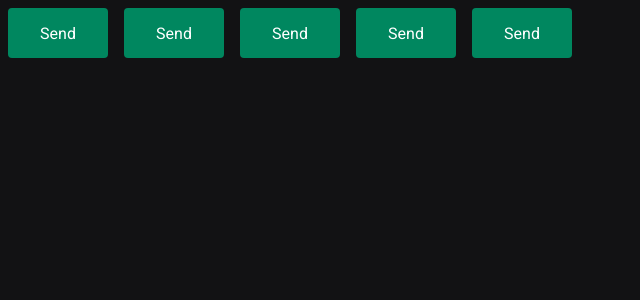
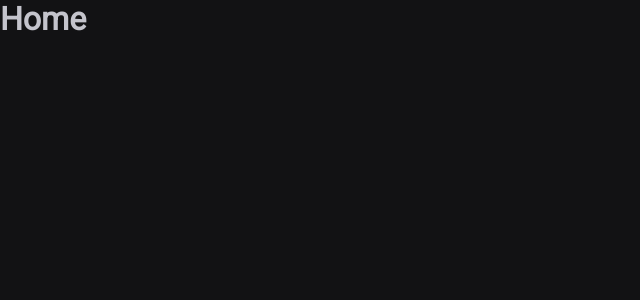
Before and after one commit to bulnes/02-ignite-timer, a React (Vite) app: page / in a window 1280 px wide. Shown: the top 300 px of the page, without its empty margins (0-640 px from the left). Built offline with nearby package versions, Linux system fonts and the light colour scheme.

Commit message:
feat: install and configure the react router dom package

```diff
--- a/package.json
+++ b/package.json
@@ -12,6 +12,7 @@
   "dependencies": {
     "react": "^18.3.1",
     "react-dom": "^18.3.1",
+    "react-router-dom": "^6.26.2",
     "styled-components": "^6.1.13"
   },
   "devDependencies": {
--- a/src/App.tsx
+++ b/src/App.tsx
@@ -1,17 +1,12 @@
 import { ThemeProvider } from "styled-components";
-import { Button } from "./Button/Button";
+import { Router } from "./Router";
 import { GlobalStyle } from "./styles/global";
 import { defaultTheme } from "./styles/themes/default";
 
 export function App() {
   return (
     <ThemeProvider theme={defaultTheme}>
-      <Button variant="primary" />
-      <Button variant="secondary" />
-      <Button variant="danger" />
-      <Button variant="success" />
-      <Button />
-
+      <Router />
       <GlobalStyle />
     </ThemeProvider>
   );
--- a/src/Button/Button.styles.ts
+++ /dev/null
@@ -1,23 +0,0 @@
-import styled, { css } from 'styled-components';
-
-export type ButtonVariant = "primary" | "secondary" | "success" | "danger";
-
-interface ButtonContainerProps {
-  variant: ButtonVariant;
-}
-
-export const ButtonContainer = styled.button<ButtonContainerProps>`
-  width: 100px;
-  height: 50px;
-
-  border-radius: 4px;
-  border: 0;
-  margin: 8px;
-
-  ${props => {
-    return css`
-      background-color: ${props.theme['green-500']};
-      color: ${props => props.theme.white};
-    `
-  }}
-`;
--- a/src/Button/Button.tsx
+++ /dev/null
@@ -1,9 +0,0 @@
-import { ButtonContainer, ButtonVariant } from "./Button.styles";
-
-interface ButtonProps {
-  variant?: ButtonVariant;
-}
-
-export function Button({ variant = "primary" }: ButtonProps) {
-  return <ButtonContainer variant={variant}>Send</ButtonContainer>;
-}
--- /dev/null
+++ b/src/Router.tsx
@@ -0,0 +1,18 @@
+import { createBrowserRouter, RouterProvider } from "react-router-dom";
+import { History } from "./pages/History";
+import { Home } from "./pages/Home";
+
+export function Router() {
+  const browserRouter = createBrowserRouter([
+    {
+      path: "/",
+      element: <Home />,
+    },
+    {
+      path: "/history",
+      element: <History />,
+    },
+  ]);
+
+  return <RouterProvider router={browserRouter} />;
+}
--- /dev/null
+++ b/src/pages/History.tsx
@@ -0,0 +1,3 @@
+export function History() {
+  return <h1>History</h1>;
+}
--- /dev/null
+++ b/src/pages/Home.tsx
@@ -0,0 +1,3 @@
+export function Home() {
+  return <h1>Home</h1>;
+}
```
Also changed, not shown: 1 other file (tests, documents, lock files or other folders).
